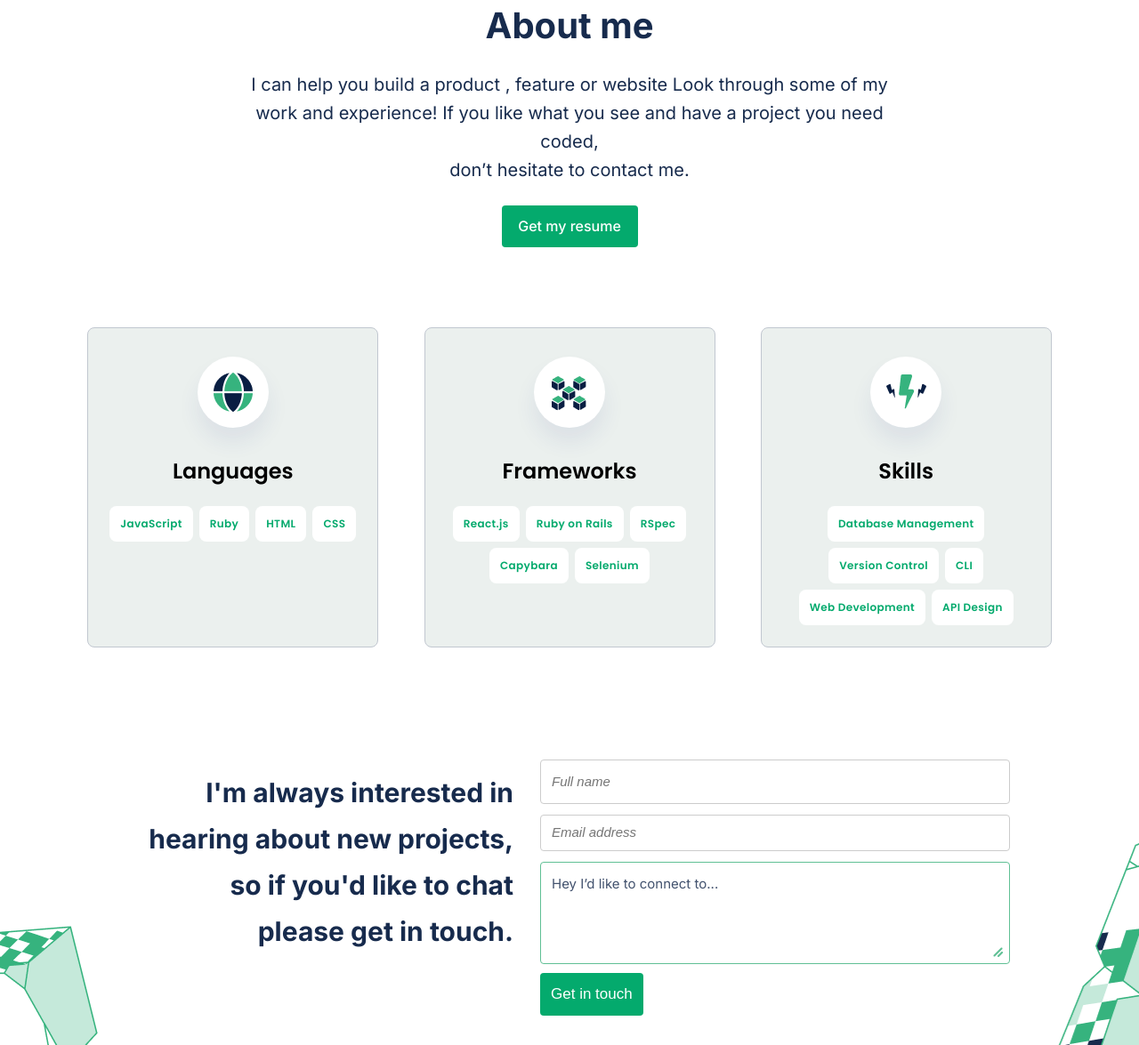
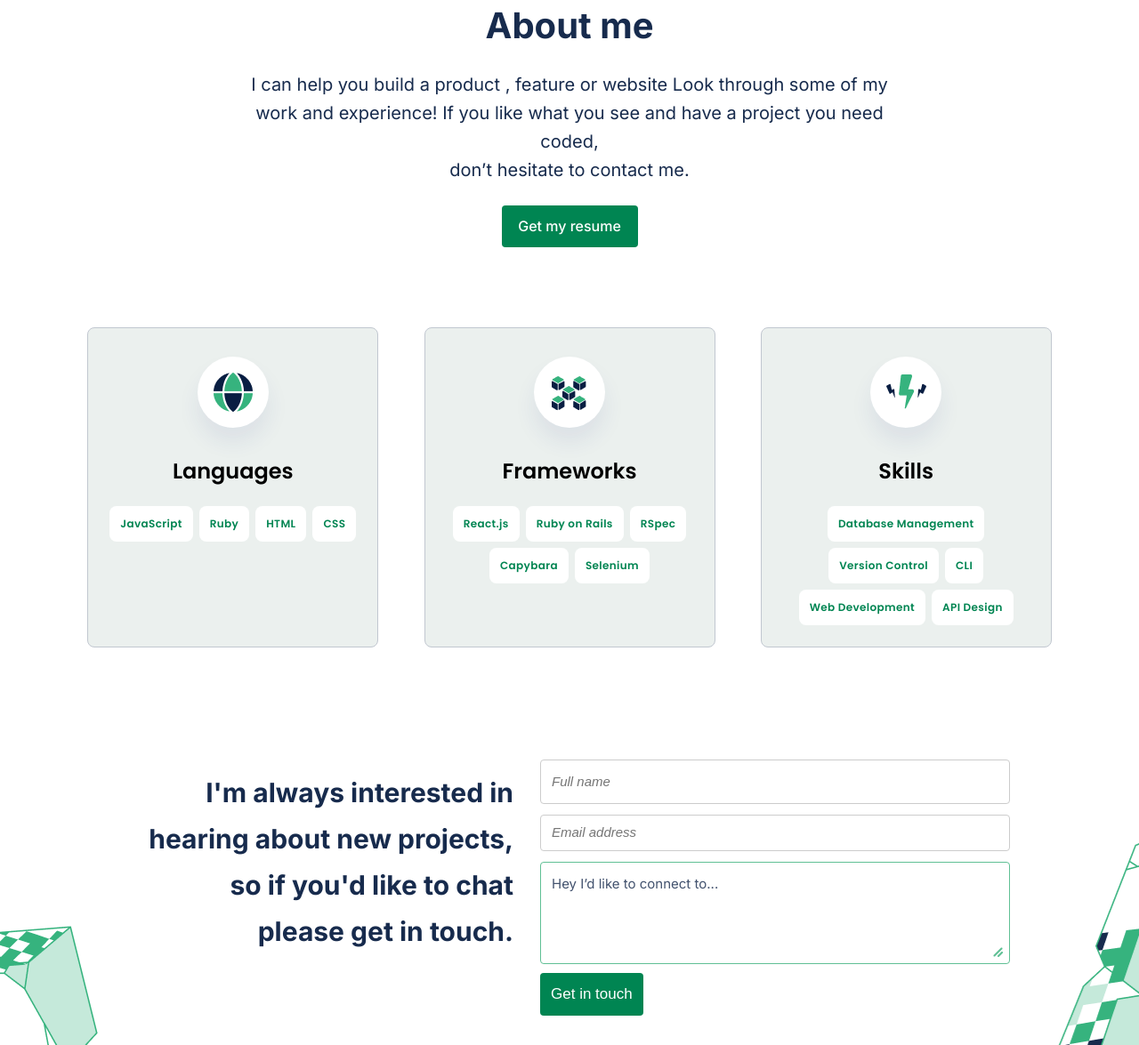
Before and after one commit to romans-adi/todo-app, a website: page index.html in a window 1280 px wide. Shown: the part 2482-3657 px from the top of the page at 89% size. Drawn offline with Linux system fonts and the light colour scheme.

Commit message:
Change all 3 buttons background color. Change font color for list element in card in About section

```diff
--- a/assets/css/styles.css
+++ b/assets/css/styles.css
@@ -231,7 +231,7 @@ body {
   font-weight: 500;
   font-size: 1rem;
   line-height: 141%;
-  background-color: #04aa6d;
+  background-color: #008552;
   color: white;
   border-radius: 0.25rem;
   cursor: pointer;
@@ -239,13 +239,13 @@ body {
 }
 
 .btn-success:hover {
-  box-shadow: 0 0.5rem 1rem #1f973f;
-  background-color: #1f973f;
+  box-shadow: 0 0.5rem 1rem #15873d;
+  background-color: #15873d;
   color: #fff;
 }
 
 .btn-success:active {
-  background-color: #008552;
+  background-color: #005434;
 }
 
 .btn-see-project,
@@ -719,7 +719,7 @@ body {
   font-size: 0.75rem;
   line-height: 133%;
   letter-spacing: 0.03em;
-  color: #04aa6d;
+  color: #008552;
   background-color: #fff;
   border-radius: 0.5rem;
 }
```
